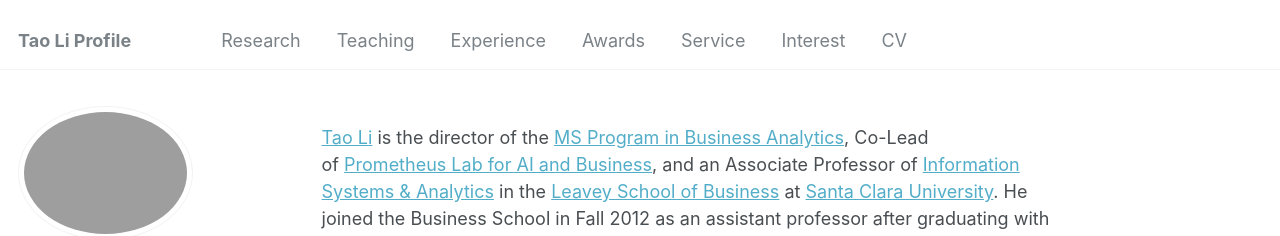
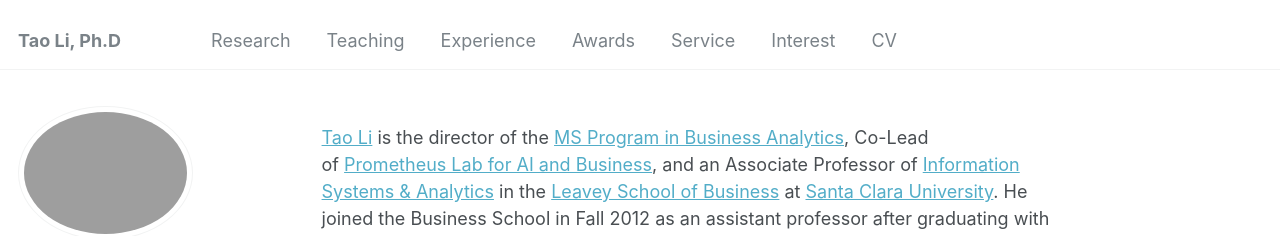
Before and after one commit to Prof-TaoLi/Homepage, a Jekyll site: the page built from _pages/about.md, in a window 1280 px wide. Shown: the top 236 px of the page. Built offline with Jekyll 4.4.1, drawn with Linux system fonts in a browser that asks for light colours; some web fonts are replaced.

Commit message:
Update _config.yml

```diff
--- a/_config.yml
+++ b/_config.yml
@@ -8,7 +8,7 @@
 
 # Basic Site Settings
 locale                   : "en-US"
-title                    : "Tao Li Profile"
+title                    : "Tao Li, Ph.D"
 title_separator          : "-"
 name                     : &name "Tao Li"
 atom_feed.hide           : true
```
